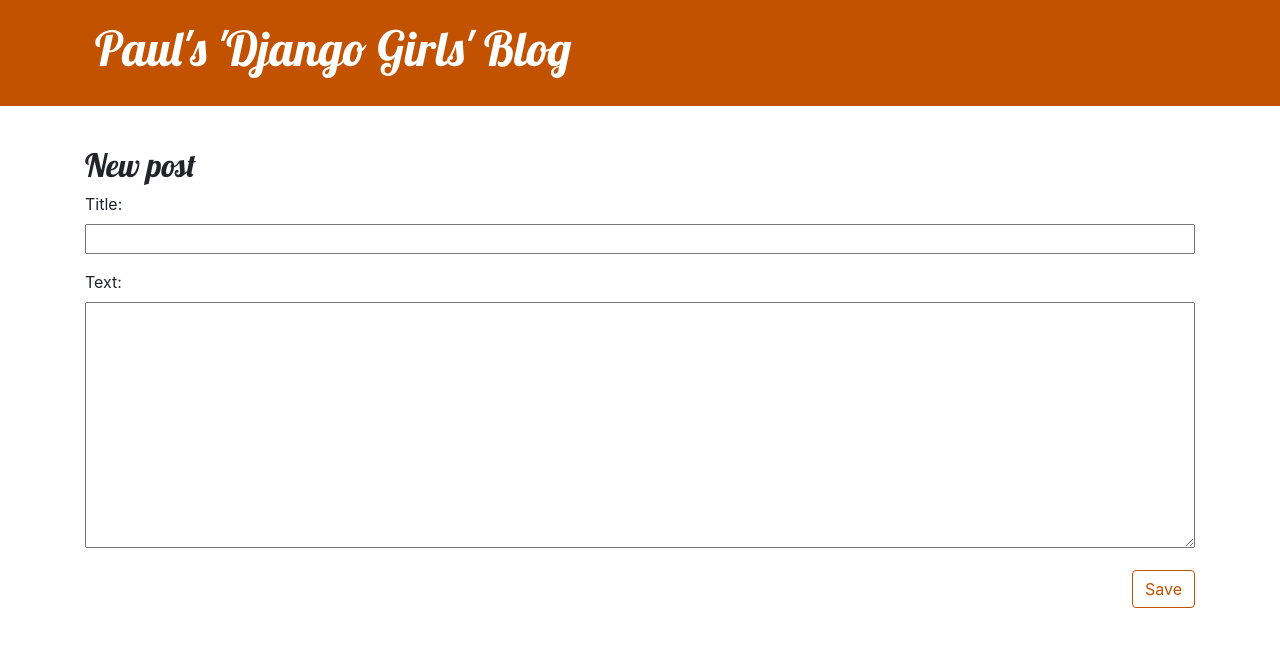
After one commit to pross326/django-blog, a Django app: page /post/new/ in a window 1280 px wide. The commit adds this page. Shown: the top 647 px of the page. Run offline with Django 3.2, Linux system fonts and the light colour scheme.

Commit message:
Added views to create/edit blog post inside the site.

```diff
--- /dev/null
+++ b/blog/forms.py
@@ -0,0 +1,9 @@
+from django import forms
+
+from .models import Post
+
+class PostForm(forms.ModelForm):
+
+    class Meta:
+        model = Post
+        fields = ('title', 'text',)
--- a/blog/templates/blog/base.html
+++ b/blog/templates/blog/base.html
@@ -2,7 +2,7 @@
 <!DOCTYPE html>
 <html>
     <head>
-        <title>Django Girls blog</title>
+        <title>Paul's 'Django Girls' blog</title>
         <link rel="stylesheet" href="https://cdn.jsdelivr.net/npm/bootstrap@4.5.3/dist/css/bootstrap.min.css" integrity="sha384-TX8t27EcRE3e/ihU7zmQxVncDAy5uIKz4rEkgIXeMed4M0jlfIDPvg6uqKI2xXr2" crossorigin="anonymous">
         <link href='//fonts.googleapis.com/css?family=Lobster&subset=latin,latin-ext' rel='stylesheet' type='text/css'>
         <link rel="stylesheet" href="{% static 'css/blog.css' %}">
@@ -10,10 +10,15 @@
     <body>
         <header class="page-header">
             <div class="container">
-          <h1><a href="/">Django Girls Blog</a></h1>
+                {% if user.is_authenticated %}
+    <a href="{% url 'post_new' %}" class="top-menu">
+        {% include './icons/file-earmark-plus.svg' %}
+    </a>
+{% endif %}
+                <h1><a href="/">Paul's 'Django Girls' Blog</a></h1>
             </div>
         </header>
-    <main class="container">
+        <main class="content container">
             <div class="row">
                 <div class="col">
                     {% block content %}
--- a/blog/templates/blog/post_detail.html
+++ b/blog/templates/blog/post_detail.html
@@ -9,5 +9,10 @@
         {% endif %}
         <h2>{{ post.title }}</h2>
         <p>{{ post.text|linebreaksbr }}</p>
+        {% if user.is_authenticated %}
+     <a class="btn btn-default" href="{% url 'post_edit' pk=post.pk %}">
+        {% include './icons/pencil-fill.svg' %}
+     </a>
+{% endif %}
     </article>
 {% endblock %}
--- /dev/null
+++ b/blog/templates/blog/post_edit.html
@@ -0,0 +1,9 @@
+{% extends 'blog/base.html' %}
+
+{% block content %}
+    <h2>New post</h2>
+    <form method="POST" class="post-form">{% csrf_token %}
+        {{ form.as_p }}
+        <button type="submit" class="save btn btn-default">Save</button>
+    </form>
+{% endblock %}
--- a/blog/urls.py
+++ b/blog/urls.py
@@ -4,4 +4,6 @@ from . import views
 urlpatterns = [
     path('', views.post_list, name='post_list'),
     path('post/<int:pk>/', views.post_detail, name='post_detail'),
+    path('post/new/', views.post_new, name='post_new'),
+    path('post/<int:pk>/edit/', views.post_edit, name='post_edit'),
 ]
--- a/blog/views.py
+++ b/blog/views.py
@@ -1,7 +1,8 @@
-from django.shortcuts import render
 from django.shortcuts import render, get_object_or_404
 from django.utils import timezone
 from .models import Post
+from .forms import PostForm
+from django.shortcuts import redirect
 
 def post_list(request):
     posts = Post.objects.filter(published_date__lte=timezone.now()).order_by('published_date')
@@ -10,3 +11,31 @@ def post_list(request):
 def post_detail(request, pk):
     post = get_object_or_404(Post, pk=pk)
     return render(request, 'blog/post_detail.html', {'post': post})
+
+def post_new(request):
+    if request.method == "POST":
+        form = PostForm(request.POST)
+        if form.is_valid():
+            post = form.save(commit=False)
+            post.author = request.user
+            post.published_date = timezone.now()
+            post.save()
+            return redirect('post_detail', pk=post.pk)
+    else:
+        form = PostForm()
+    return render(request, 'blog/post_edit.html', {'form': form})
+
+
+def post_edit(request, pk):
+    post = get_object_or_404(Post, pk=pk)
+    if request.method == "POST":
+        form = PostForm(request.POST, instance=post)
+        if form.is_valid():
+            post = form.save(commit=False)
+            post.author = request.user
+            post.published_date = timezone.now()
+            post.save()
+            return redirect('post_detail', pk=post.pk)
+    else:
+        form = PostForm(instance=post)
+    return render(request, 'blog/post_edit.html', {'form': form})
```
Also changed, not shown: blog/templates/blog/icons/file-earmark-plus.svg (added), blog/templates/blog/icons/pencil-fill.svg (added). Lines whose indentation alone changed are shown as unchanged.
